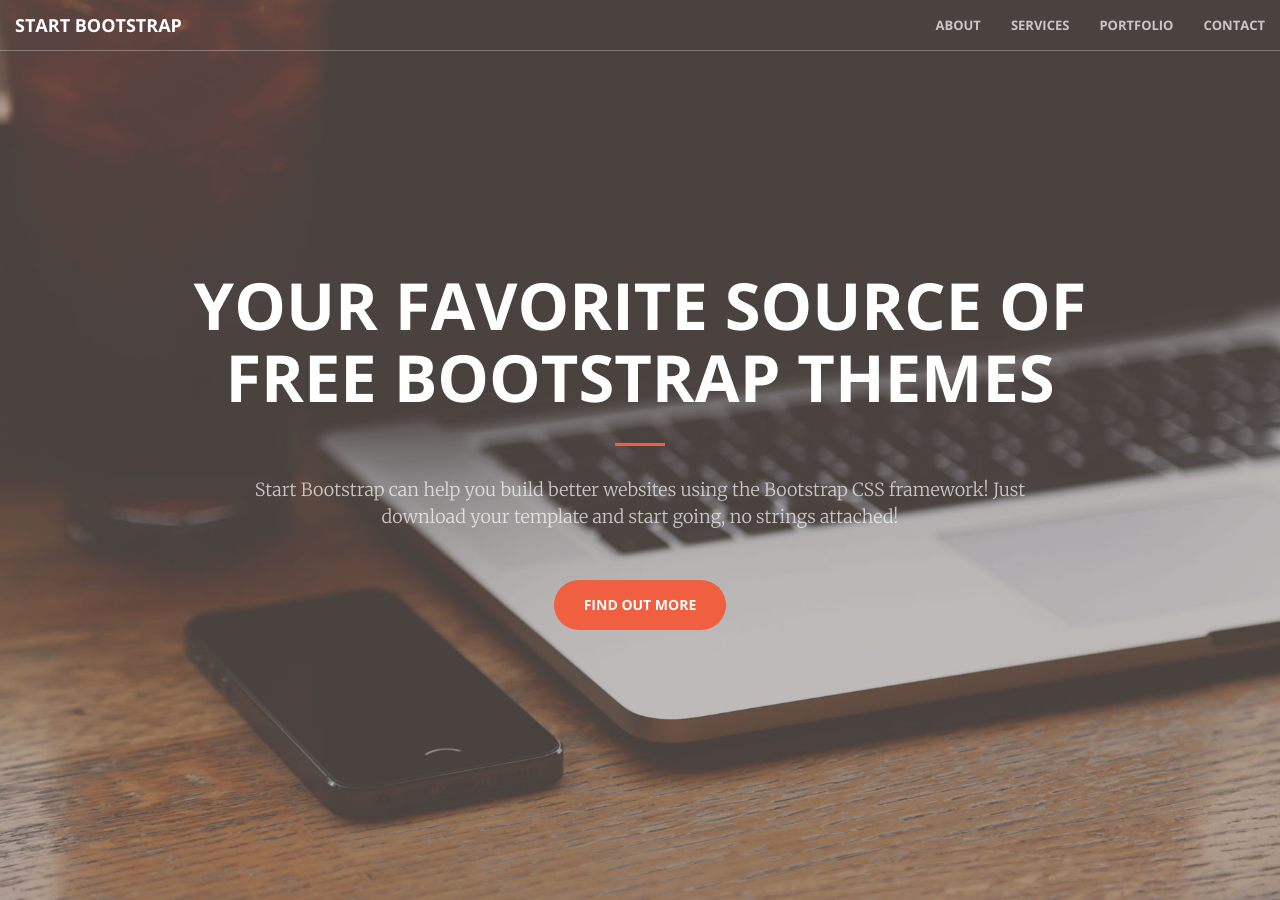
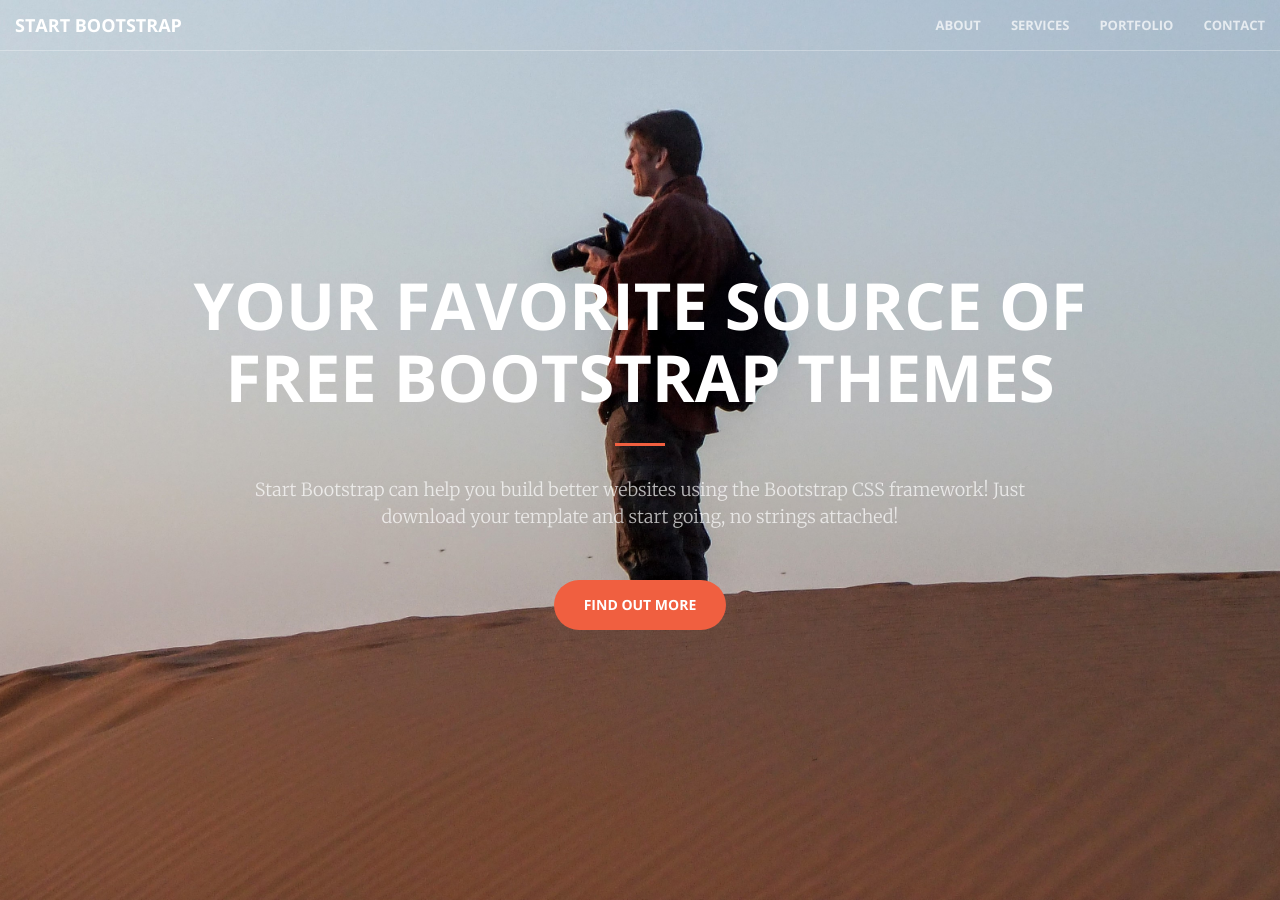
Before and after one commit to pomaking/redskyatnight, a Jekyll site: the page built from index.html, in a window 1280 px wide and 900 px high. Built offline with Jekyll 4.4.1, drawn with Linux system fonts in a browser that asks for light colours.

Commit message:
Updated '/css/creative.css' via CloudCannon

```diff
--- a/css/creative.css
+++ b/css/creative.css
@@ -178,7 +178,7 @@
     min-height: auto;
     text-align: center;
     color: #fff;
-    background-image: url(../img/header.jpg);
+    background-image: url(../img/travelheader.jpg);
     background-position: center;
     -webkit-background-size: cover;
     -moz-background-size: cover;
```
